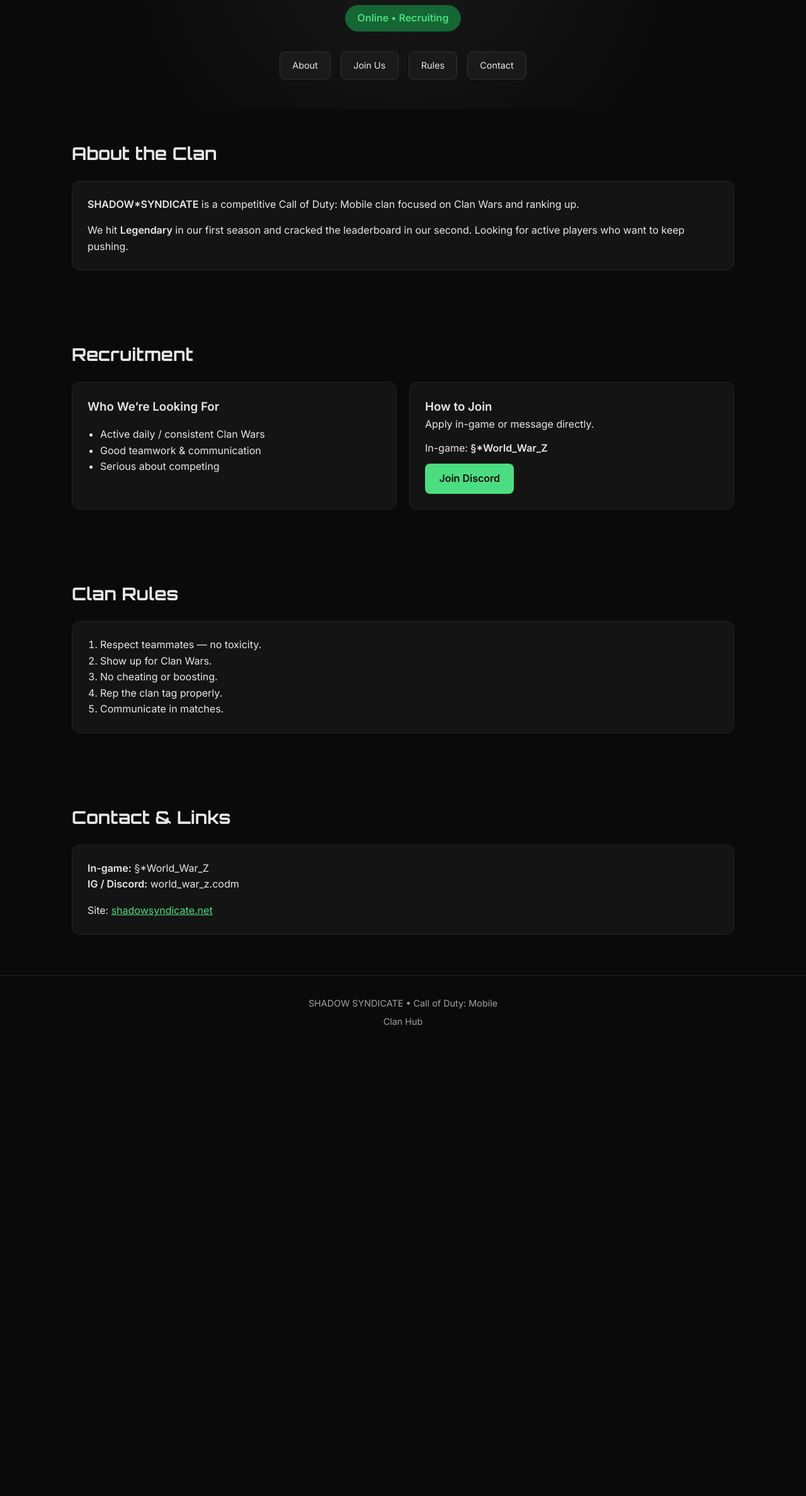
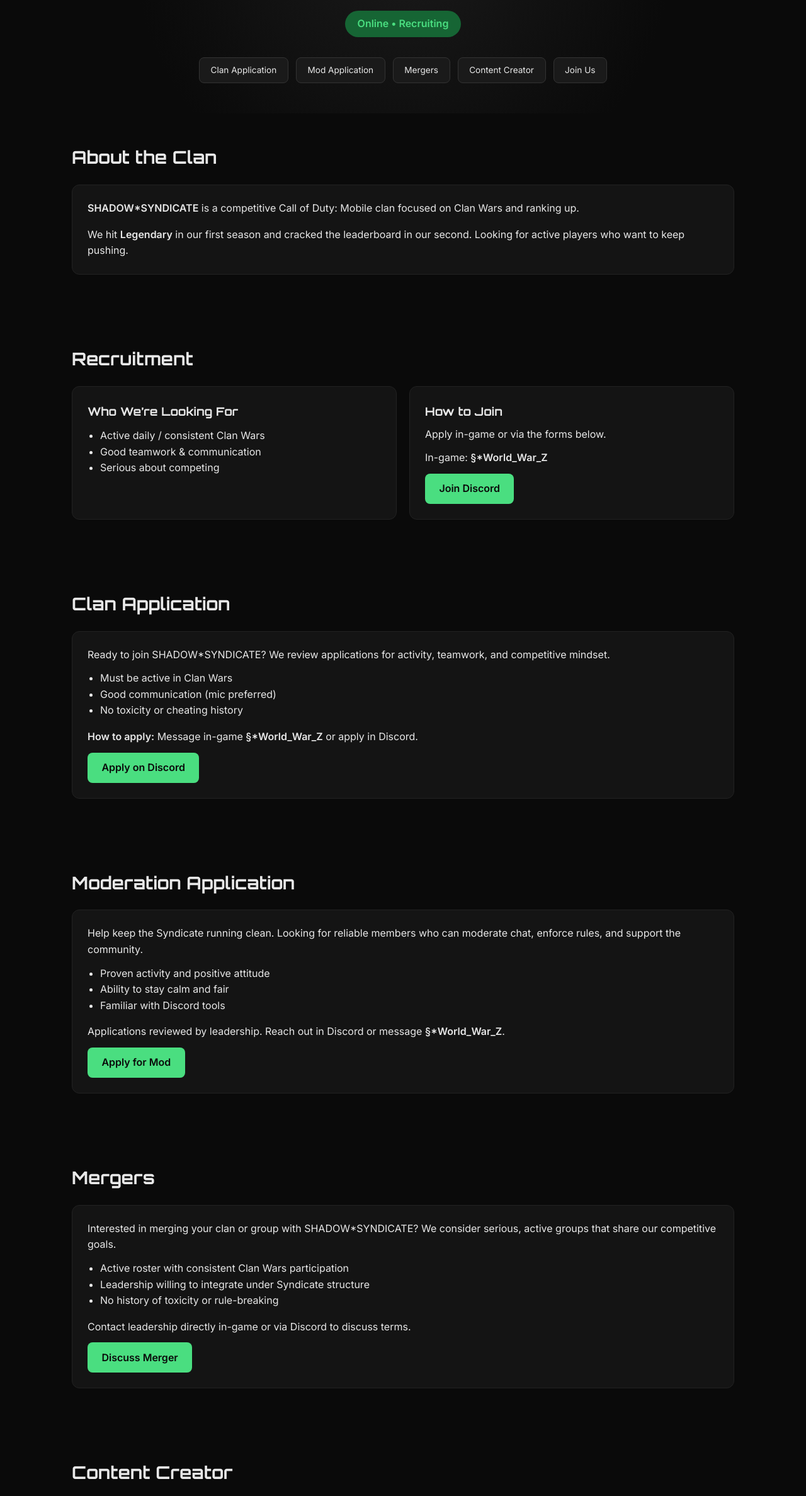
Before and after one commit to WorldWarZ-GH/SHADOW-SYNDICATE, a plain HTML site: page index.html in a window 1280 px wide. Shown: the part 425-2800 px from the top of the page at 63% size. Before the commit the page ends 2090 px from the top, so only its background shows below. Drawn offline with Linux system fonts and the light colour scheme.

Commit message:
Add Clan/Mod/Mergers/Content Creator sections + improve nav and theme consistency

```diff
--- a/index.html
+++ b/index.html
@@ -48,14 +48,14 @@
     }
     .nav-links {
       display: flex;
-      gap: 1.25rem;
+      gap: 1.1rem;
       list-style: none;
       flex-wrap: wrap;
     }
     .nav-links a {
       color: var(--text);
       text-decoration: none;
-      font-size: 0.9rem;
+      font-size: 0.88rem;
     }
     .nav-links a:hover { color: var(--accent); }
     .hero {
@@ -81,7 +81,7 @@
     .quick-links {
       display: flex;
       justify-content: center;
-      gap: 1rem;
+      gap: 0.75rem;
       flex-wrap: wrap;
       margin-top: 2rem;
     }
@@ -89,10 +89,10 @@
       background: #1a1a1a;
       border: 1px solid #333;
       color: var(--text);
-      padding: 0.6rem 1.2rem;
+      padding: 0.55rem 1.1rem;
       border-radius: 8px;
       text-decoration: none;
-      font-size: 0.9rem;
+      font-size: 0.85rem;
     }
     section {
       max-width: 1100px;
@@ -104,6 +104,7 @@
       font-size: 1.75rem;
       margin-bottom: 1.25rem;
     }
+    h3 { font-family: 'Orbitron', sans-serif; font-size: 1.15rem; margin-bottom: 0.6rem; }
     .card {
       background: var(--card);
       border: 1px solid #222;
@@ -126,6 +127,7 @@
       font-weight: 600;
       margin-top: 0.75rem;
     }
+    ul, ol { margin-top: 0.75rem; padding-left: 1.25rem; }
     footer {
       text-align: center;
       padding: 2rem 1rem;
@@ -142,6 +144,10 @@
       <ul class="nav-links">
         <li><a href="#about">About</a></li>
         <li><a href="#recruit">Recruit</a></li>
+        <li><a href="#apply">Clan Apply</a></li>
+        <li><a href="#mod">Moderation</a></li>
+        <li><a href="#mergers">Mergers</a></li>
+        <li><a href="#creator">Content</a></li>
         <li><a href="#rules">Rules</a></li>
         <li><a href="#contact">Contact</a></li>
       </ul>
@@ -153,10 +159,11 @@
     <p>Call of Duty: Mobile Clan Hub</p>
     <div class="status">Online • Recruiting</div>
     <div class="quick-links">
-      <a href="#about">About</a>
+      <a href="#apply">Clan Application</a>
+      <a href="#mod">Mod Application</a>
+      <a href="#mergers">Mergers</a>
+      <a href="#creator">Content Creator</a>
       <a href="#recruit">Join Us</a>
-      <a href="#rules">Rules</a>
-      <a href="#contact">Contact</a>
     </div>
   </section>
 
@@ -173,7 +180,7 @@
     <div class="grid">
       <div class="card">
         <h3>Who We’re Looking For</h3>
-        <ul style="margin-top:1rem; padding-left:1.25rem;">
+        <ul>
           <li>Active daily / consistent Clan Wars</li>
           <li>Good teamwork & communication</li>
           <li>Serious about competing</li>
@@ -181,17 +188,73 @@
       </div>
       <div class="card">
         <h3>How to Join</h3>
-        <p>Apply in-game or message directly.</p>
+        <p>Apply in-game or via the forms below.</p>
         <p style="margin-top:0.75rem;">In-game: <strong>§*World_War_Z</strong></p>
         <a class="btn" href="https://discord.gg/placeholder" target="_blank">Join Discord</a>
       </div>
     </div>
   </section>
 
+  <section id="apply">
+    <h2>Clan Application</h2>
+    <div class="card">
+      <p>Ready to join SHADOW*SYNDICATE? We review applications for activity, teamwork, and competitive mindset.</p>
+      <ul>
+        <li>Must be active in Clan Wars</li>
+        <li>Good communication (mic preferred)</li>
+        <li>No toxicity or cheating history</li>
+      </ul>
+      <p style="margin-top:1rem;"><strong>How to apply:</strong> Message in-game <strong>§*World_War_Z</strong> or apply in Discord.</p>
+      <a class="btn" href="https://discord.gg/placeholder" target="_blank">Apply on Discord</a>
+    </div>
+  </section>
+
+  <section id="mod">
+    <h2>Moderation Application</h2>
+    <div class="card">
+      <p>Help keep the Syndicate running clean. Looking for reliable members who can moderate chat, enforce rules, and support the community.</p>
+      <ul>
+        <li>Proven activity and positive attitude</li>
+        <li>Ability to stay calm and fair</li>
+        <li>Familiar with Discord tools</li>
+      </ul>
+      <p style="margin-top:1rem;">Applications reviewed by leadership. Reach out in Discord or message <strong>§*World_War_Z</strong>.</p>
+      <a class="btn" href="https://discord.gg/placeholder" target="_blank">Apply for Mod</a>
+    </div>
+  </section>
+
+  <section id="mergers">
+    <h2>Mergers</h2>
+    <div class="card">
+      <p>Interested in merging your clan or group with SHADOW*SYNDICATE? We consider serious, active groups that share our competitive goals.</p>
+      <ul>
+        <li>Active roster with consistent Clan Wars participation</li>
+        <li>Leadership willing to integrate under Syndicate structure</li>
+        <li>No history of toxicity or rule-breaking</li>
+      </ul>
+      <p style="margin-top:1rem;">Contact leadership directly in-game or via Discord to discuss terms.</p>
+      <a class="btn" href="https://discord.gg/placeholder" target="_blank">Discuss Merger</a>
+    </div>
+  </section>
+
+  <section id="creator">
+    <h2>Content Creator</h2>
+    <div class="card">
+      <p>Create content for SHADOW*SYNDICATE — highlights, montages, stream recaps, TikToks, YouTube, etc. We support creators who rep the clan.</p>
+      <ul>
+        <li>Active player or supporter of the clan</li>
+        <li>Consistent posting of quality content</li>
+        <li>Willingness to tag / credit the clan</li>
+      </ul>
+      <p style="margin-top:1rem;">Show us your work and apply in Discord.</p>
+      <a class="btn" href="https://discord.gg/placeholder" target="_blank">Apply as Creator</a>
+    </div>
+  </section>
+
   <section id="rules">
     <h2>Clan Rules</h2>
     <div class="card">
-      <ol style="padding-left:1.25rem;">
+      <ol>
         <li>Respect teammates — no toxicity.</li>
         <li>Show up for Clan Wars.</li>
         <li>No cheating or boosting.</li>
@@ -207,6 +270,7 @@
       <p><strong>In-game:</strong> §*World_War_Z</p>
       <p><strong>IG / Discord:</strong> world_war_z.codm</p>
       <p style="margin-top:1rem;">Site: <a href="https://shadowsyndicate.net" style="color:var(--accent);">shadowsyndicate.net</a></p>
+      <a class="btn" href="https://discord.gg/placeholder" target="_blank">Join Discord</a>
     </div>
   </section>
 
```
